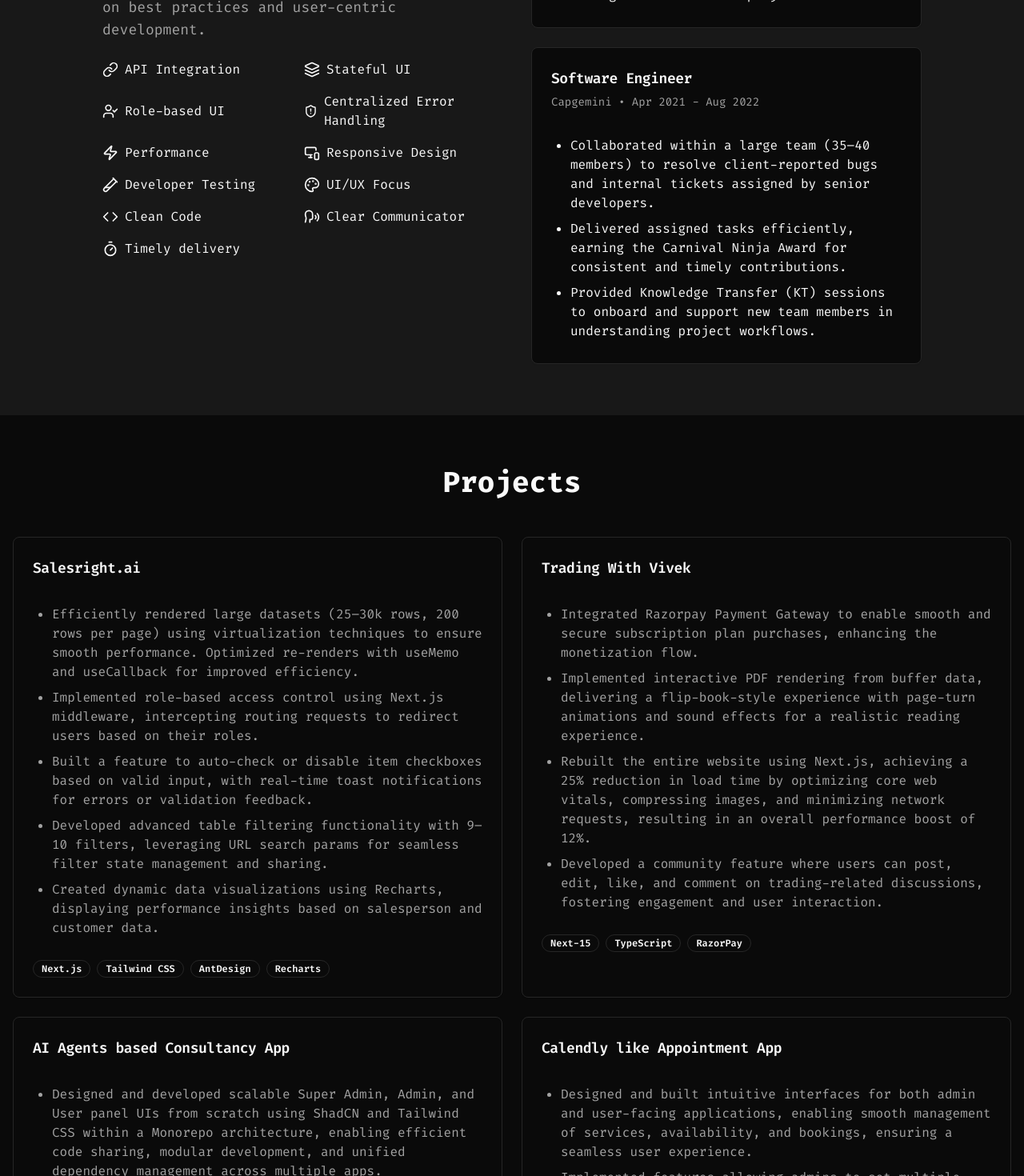
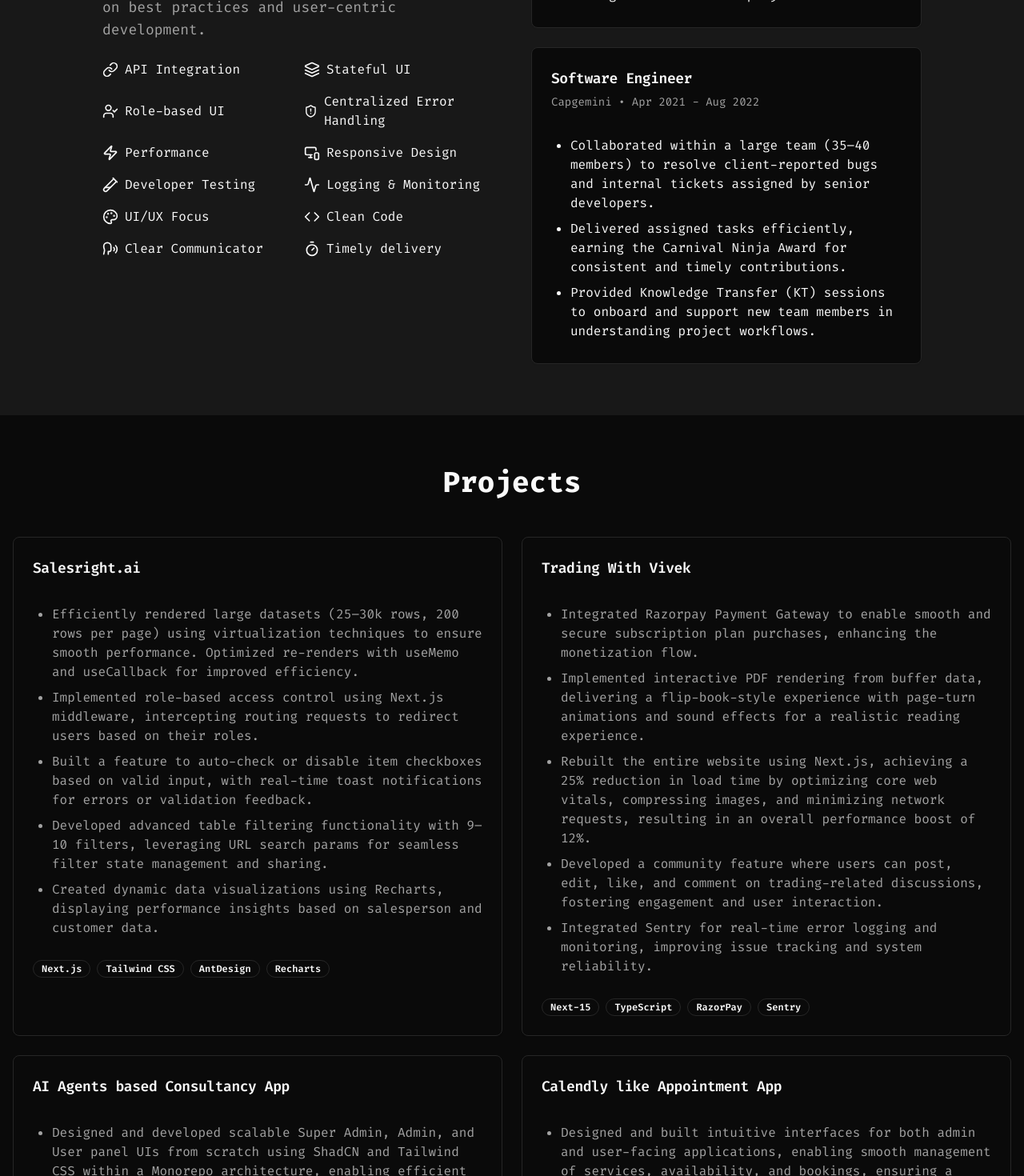
Before and after one commit to NileshRE/portfolio, a Next.js app: page / in a window 1280 px wide. Shown: the part 1401-2871 px from the top of the page at 80% size. Built offline with nearby package versions, Linux system fonts and the light colour scheme.

Commit message:
ADD:Sentry skill

```diff
--- a/components/AboutMeSection.tsx
+++ b/components/AboutMeSection.tsx
@@ -1,5 +1,6 @@
 import { experience } from "@/lib/constants";
 import {
+  Activity,
   Code,
   Layers,
   Link,
@@ -70,6 +71,10 @@
                   <span>Developer Testing</span>
                 </div>
                 <div className="flex items-center space-x-2">
+                  <Activity className="h-5 w-5 text-primary" />
+                  <span>Logging & Monitoring</span>
+                </div>
+                <div className="flex items-center space-x-2">
                   <Palette className="h-5 w-5 text-primary" />
                   <span>UI/UX Focus</span>
                 </div>
--- a/lib/constants.ts
+++ b/lib/constants.ts
@@ -22,9 +22,10 @@
       "Implemented interactive PDF rendering from buffer data, delivering a flip-book-style experience with page-turn animations and sound effects for a realistic reading experience.",
       "Rebuilt the entire website using Next.js, achieving a 25% reduction in load time by optimizing core web vitals, compressing images, and minimizing network requests, resulting in an overall performance boost of 12%.",
       "Developed a community feature where users can post, edit, like, and comment on trading-related discussions, fostering engagement and user interaction.",
+      "Integrated Sentry for real-time error logging and monitoring, improving issue tracking and system reliability.",
     ],
     image: "/placeholder.svg?height=300&width=500",
-    technologies: ["Next-15", "TypeScript", "RazorPay"],
+    technologies: ["Next-15", "TypeScript", "RazorPay", "Sentry"],
     featured: false,
   },
   {
```
